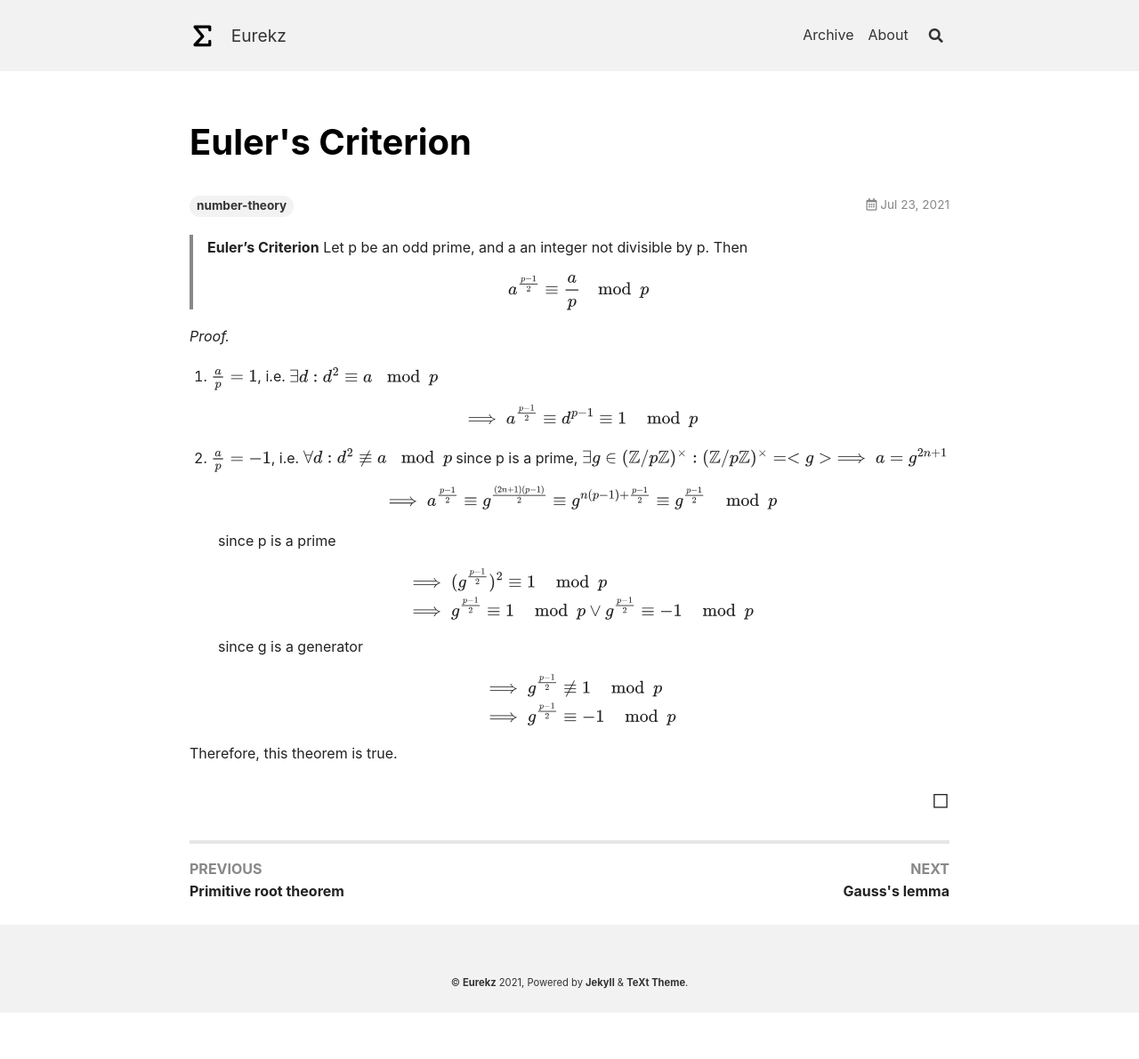
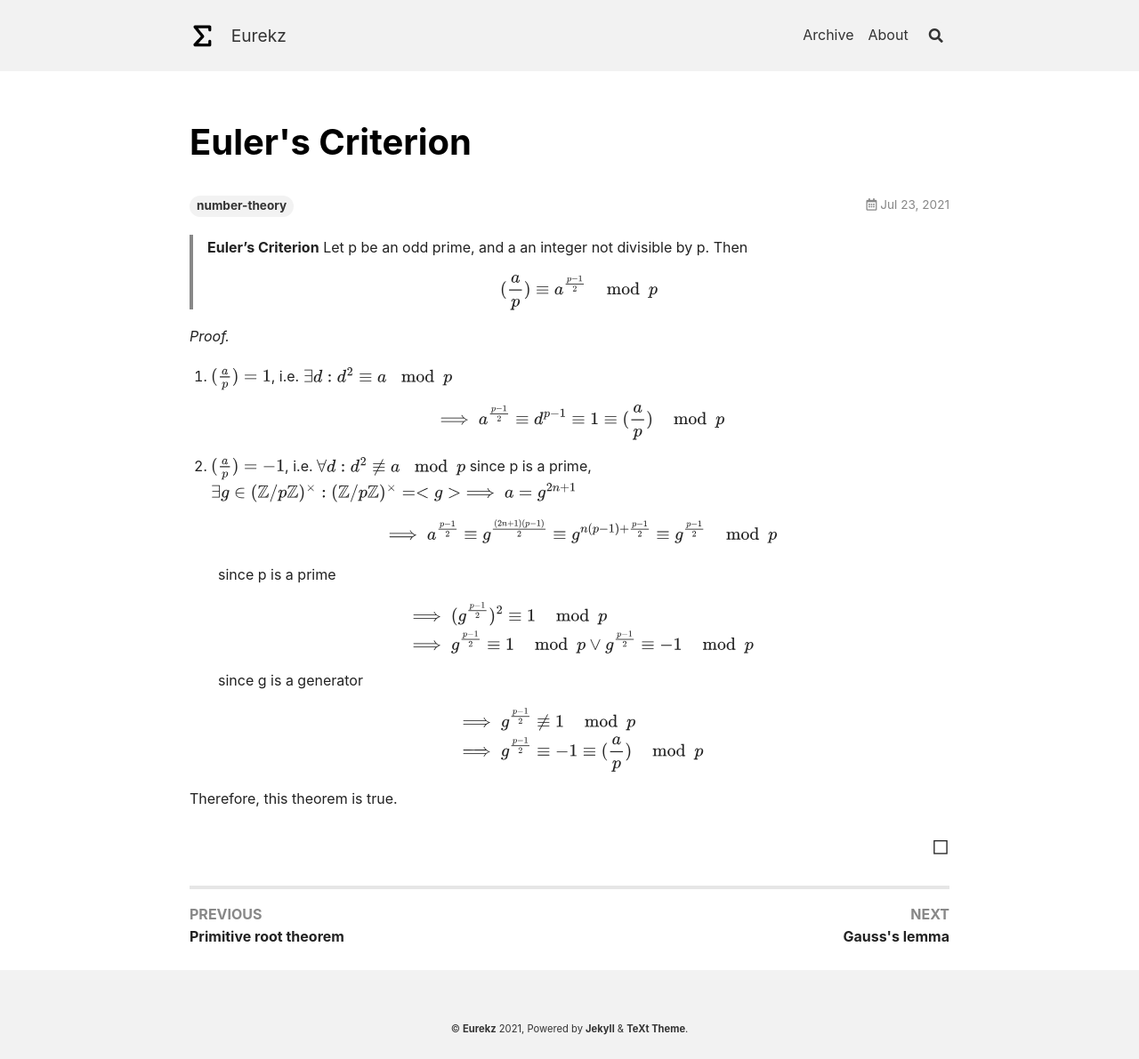
Before and after one commit to Yonderz/yonderz.github.io, a Jekyll site: the page built from _posts/2021-07-23-eulers-criterion.html, in a window 1280 px wide. Shown: the whole page at 89% size. Built offline with Jekyll 4.4.1, drawn with Linux system fonts in a browser that asks for light colours; comment, search, counter and statistics services are not loaded; before the commit the page ends 1139 px from its top, so only the background shows below that.

Commit message:
Fix notations for Legendre symbol

```diff
--- a/_posts/2021-07-23-eulers-criterion.html
+++ b/_posts/2021-07-23-eulers-criterion.html
@@ -7,18 +7,18 @@ key: 2021-07-23-eulers-criterion
 <blockquote class="statement">
     <p><strong>Euler’s Criterion</strong> Let p be an odd prime, and a an integer not divisible by p.<span
             class="intersentencespace"></span> Then</p>
-    <div class="equation">\[ a^{\frac{p-1}{2}}\equiv \frac{a}{p}\mod p \]
+    <div class="equation">\[ (\frac{a}{p}) \equiv a^{\frac{p-1}{2}}\mod p \]
     </div>
 </blockquote>
 <!--more-->
 <em>Proof. </em>
 <ol>
-    <li><span class="inline_math">\( \frac{a}{p}=1 \)</span>, i.e.<span class="intersentencespace"></span> <span
+    <li><span class="inline_math">\( (\frac{a}{p})=1 \)</span>, i.e.<span class="intersentencespace"></span> <span
             class="inline_math">\( \exists d : d^2 \equiv a \mod p \)</span>
-        <div class="equation">\[ \implies a^{\frac{p-1}{2}} \equiv d^{p-1} \equiv 1 \mod p \]
+        <div class="equation">\[ \implies a^{\frac{p-1}{2}} \equiv d^{p-1} \equiv 1 \equiv (\frac{a}{p}) \mod p \]
         </div>
     </li>
-    <li><span class="inline_math">\( \frac{a}{p}=-1 \)</span>, i.e.<span class="intersentencespace"></span> <span
+    <li><span class="inline_math">\( (\frac{a}{p})=-1 \)</span>, i.e.<span class="intersentencespace"></span> <span
             class="inline_math">\( \forall d : d^2 \not\equiv a \mod p \)</span><span class="break"></span>
         since p is a prime, <span class="inline_math">\( \exists g \in (\mathbb Z/p\mathbb Z)^\times:(\mathbb Z/p\mathbb
             Z)^\times= &lt;g&gt;\implies a=g^{2n+1} \)</span><span class="break"></span>
@@ -34,7 +34,7 @@ key: 2021-07-23-eulers-criterion
         <p class="noindent">since g is a generator</p>
         <div id="uid4" data-tralics-id="uid4" data-number="2" class="equation"> \begin{align*}
             &amp;\implies g^\frac{p-1}{2}\not\equiv1 \mod p\\
-            &amp;\implies g^\frac{p-1}{2} \equiv -1 \mod p
+            &amp;\implies g^\frac{p-1}{2} \equiv -1 \equiv (\frac{a}{p}) \mod p
             \end{align*}
         </div>
     </li>
```
